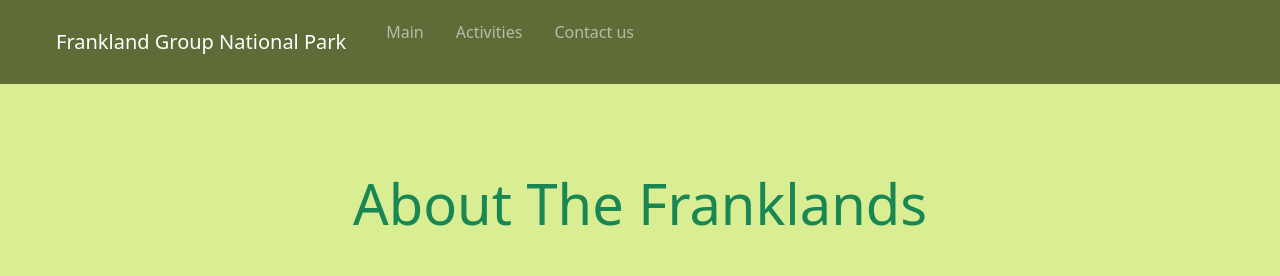
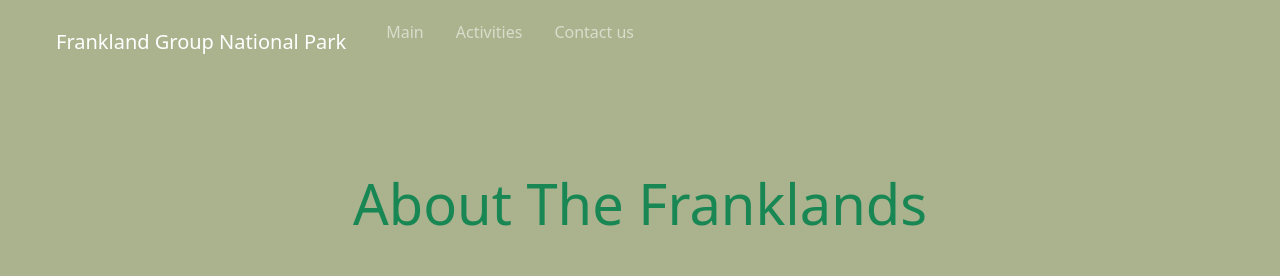
Before and after one commit to Shavvimal/Frankland_Group_National_Park, a plain HTML site: page index.html in a window 1280 px wide. Shown: the top 276 px of the page. Drawn offline with nearby package versions, Linux system fonts and the light colour scheme.

Commit message:
changed background colour

```diff
--- a/style.css
+++ b/style.css
@@ -3,7 +3,7 @@
 }
 
 .navbgcol1 {
-    background-color: #606C38;
+    background-color: #aab38e;
 }
 
 .short-text { display: none; }
@@ -33,7 +33,7 @@
 
 #bodyy {
     text-align: center;
-    background-color: #D9ED92;
+    background-color: #aab38e;
   }
 
 .footer {
```
